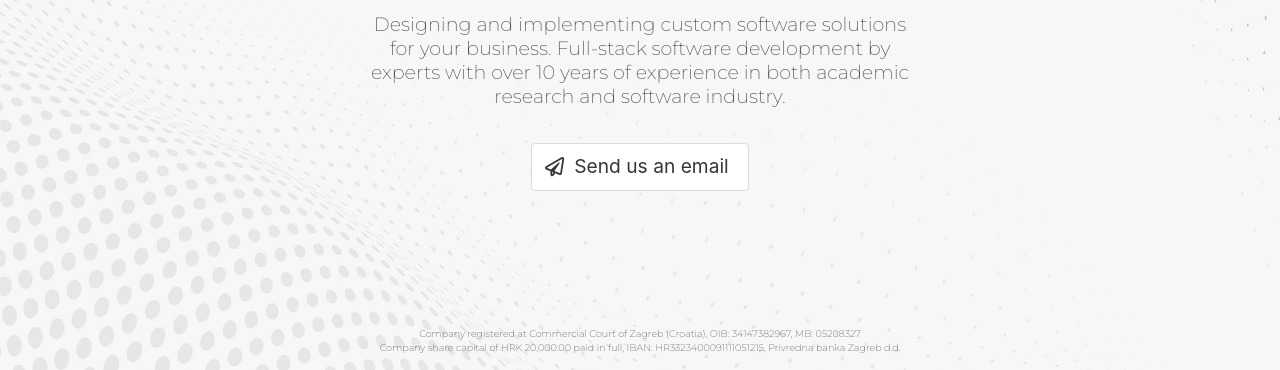
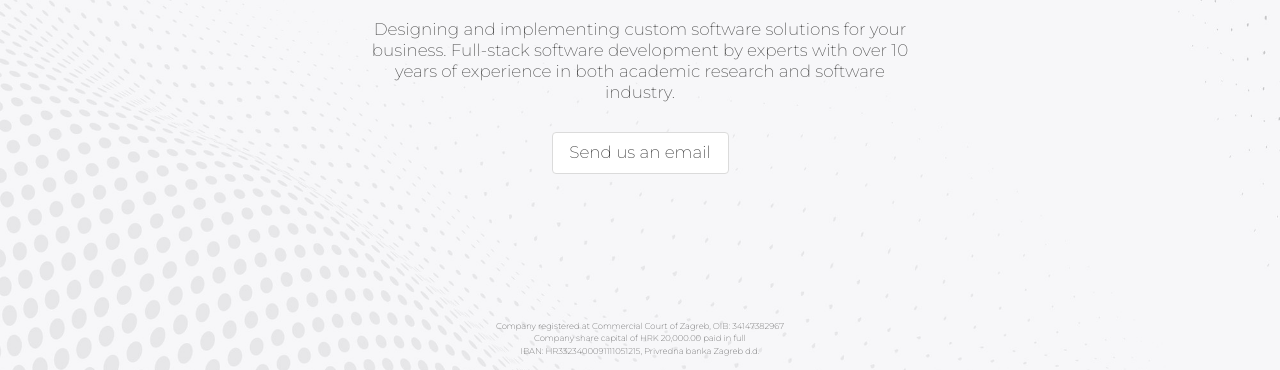
Before and after one commit to pmrazovic/pmrazovic.github.io, a plain HTML site: page index.html in a window 1280 px wide. Shown: the part 430-800 px from the top of the page. Drawn offline with nearby package versions, Linux system fonts and the light colour scheme.

Commit message:
Change legal information

```diff
--- a/css/styles.css
+++ b/css/styles.css
@@ -1,7 +1,7 @@
 html,
 body {
   font-family: 'Montserrat', sans-serif;
-  font-size: 0.8rem;
+  font-size: 0.7rem;
 }
 html {
   background-image: url('../media/background.jpg');
@@ -23,9 +23,6 @@ a:hover {
 }
 .title.is-1 {
   font-size: 5rem;
-}
-.footer-text a {
-  color: white;
 }
 img.logo {
   max-width: 50%;
--- a/index.html
+++ b/index.html
@@ -25,7 +25,6 @@
 			crossorigin="anonymous"
 		/>
 		<link rel="stylesheet" type="text/css" href="css/styles.css" />
-		<script defer src="https://use.fontawesome.com/releases/v5.0.7/js/all.js"></script>
 	</head>
 	<body>
 		<section class="hero is-fullheight">
@@ -39,12 +38,9 @@
 								Full-stack software development by experts with over 10 years of experience in both academic research and software industry.
 							</p>
 							<br />
-							<button class="button is-default is-large">
-								<span class="icon">
-									<i class="far fa-paper-plane"></i>
-								</span>
-								<span>Send us an email</span>
-							</button>
+							<a href="mailto:petar@devgem.co" class="button is-large">
+								Send us an email
+							</a>
 						</div>
 					</div>
 				</div>
@@ -52,9 +48,11 @@
 			<div class="hero-foot">
 				<div class="container has-text-centered">
 					<p class="footer-text is-size-7">
-						Company registered at Commercial Court of Zagreb (Croatia), OIB: 34147382967, MB: 05208327
+						Company registered at Commercial Court of Zagreb, OIB: 34147382967
 						<br>
-						Company share capital of HRK 20,000.00 paid in full, IBAN: HR3323400091111051215, Privredna banka Zagreb d.d.
+						Company share capital of HRK 20,000.00 paid in full
+						<br>
+						IBAN: HR3323400091111051215, Privredna banka Zagreb d.d.
 						<br>
 						<br>
 					</p>
```
